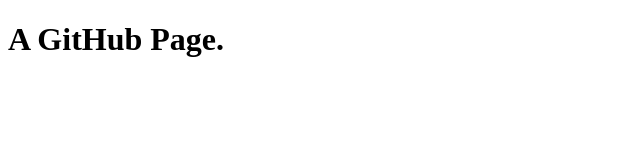
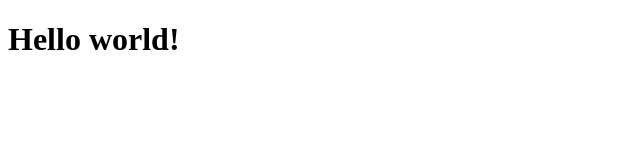
Before and after one commit to Chris-tang1/chris-tang1.github.io, a plain HTML site: page index.html in a window 1280 px wide. Shown: the whole page, without its empty margins (0-640 px from the left). Drawn offline with Linux system fonts and the light colour scheme.

Commit message:
index.html

```diff
--- a/index.html
+++ b/index.html
@@ -1,7 +1,7 @@
 <!DOCTYPE html>
 <html>
 <body>
-<h1>A GitHub Page.</h1>
+<h1>Hello world!</h1>
 <p></p>
 </body>
 </html>
```
